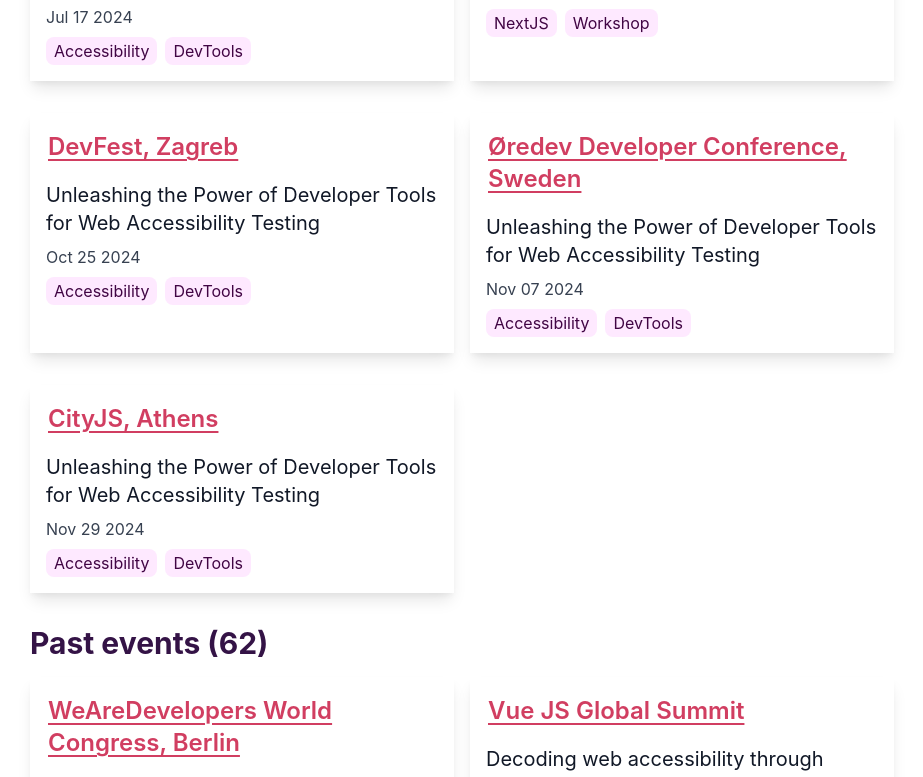
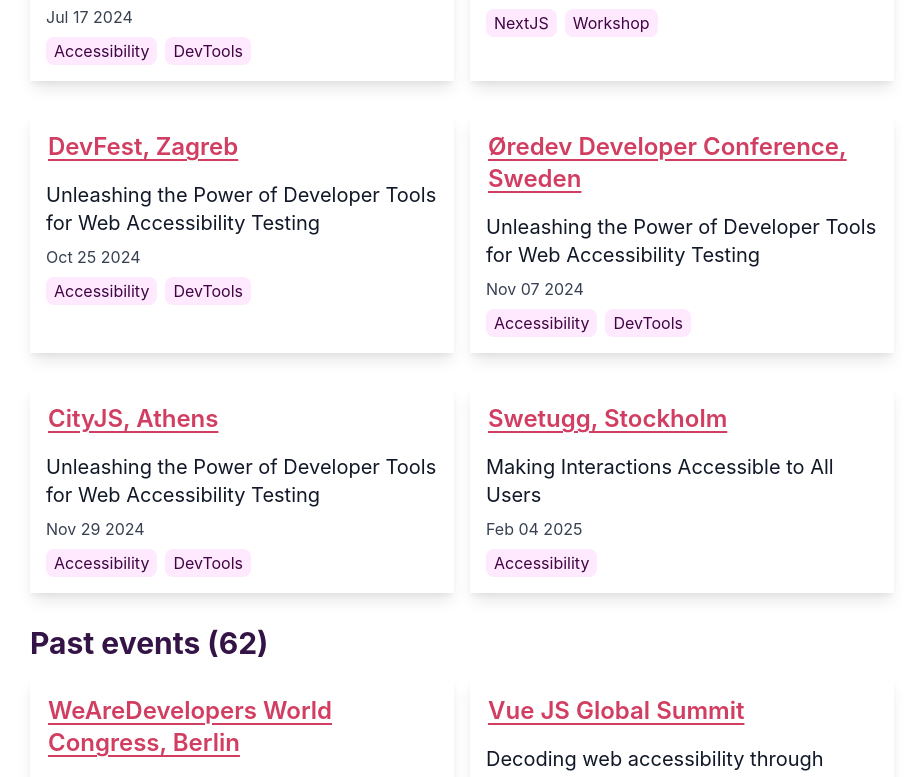
Before and after one commit to anuk79/anuradhakumari, a Next.js app: page /talks in a window 1280 px wide. Shown: the part 1923-2700 px from the top of the page, without its empty margins (178-1101 px from the left). Built offline with nearby package versions, Linux system fonts and the light colour scheme.

Commit message:
Update talks.js

```diff
--- a/data/talks.js
+++ b/data/talks.js
@@ -1,4 +1,17 @@
 const talks = [
+     {
+    "topic": "Making Interactions Accessible to All Users",
+    "topics": [
+      "Accessibility",
+    ],
+    "date": "2025-02-04",
+    "eventDetails": {
+      "url": "https://swetugg.se/sthlm-2025",
+      "name": "Swetugg, Stockholm",
+      "video": null,
+      "resources": null
+    }
+  },
      {
     "topic": "Unleashing the Power of Developer Tools for Web Accessibility Testing",
     "topics": [
```
